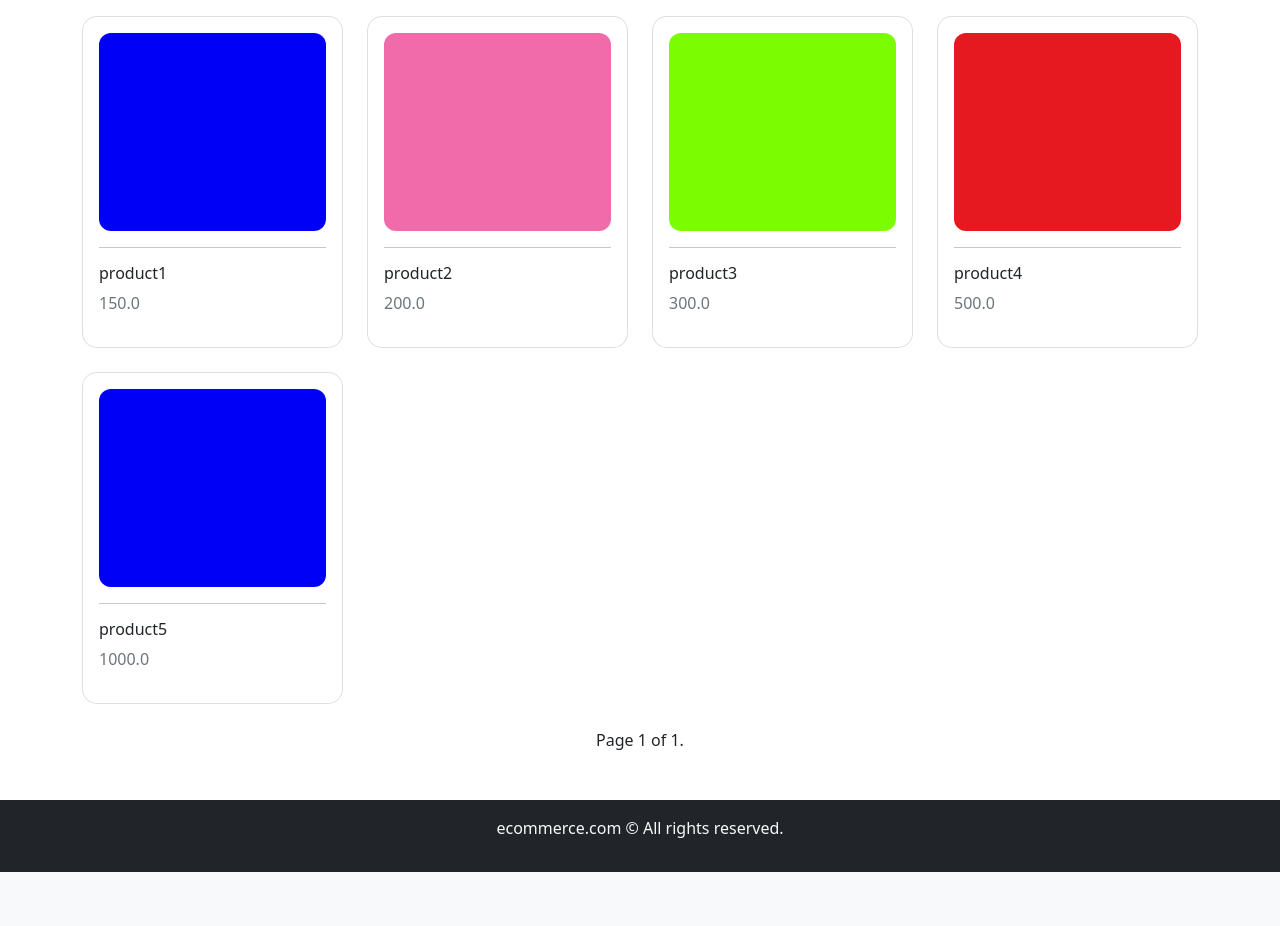
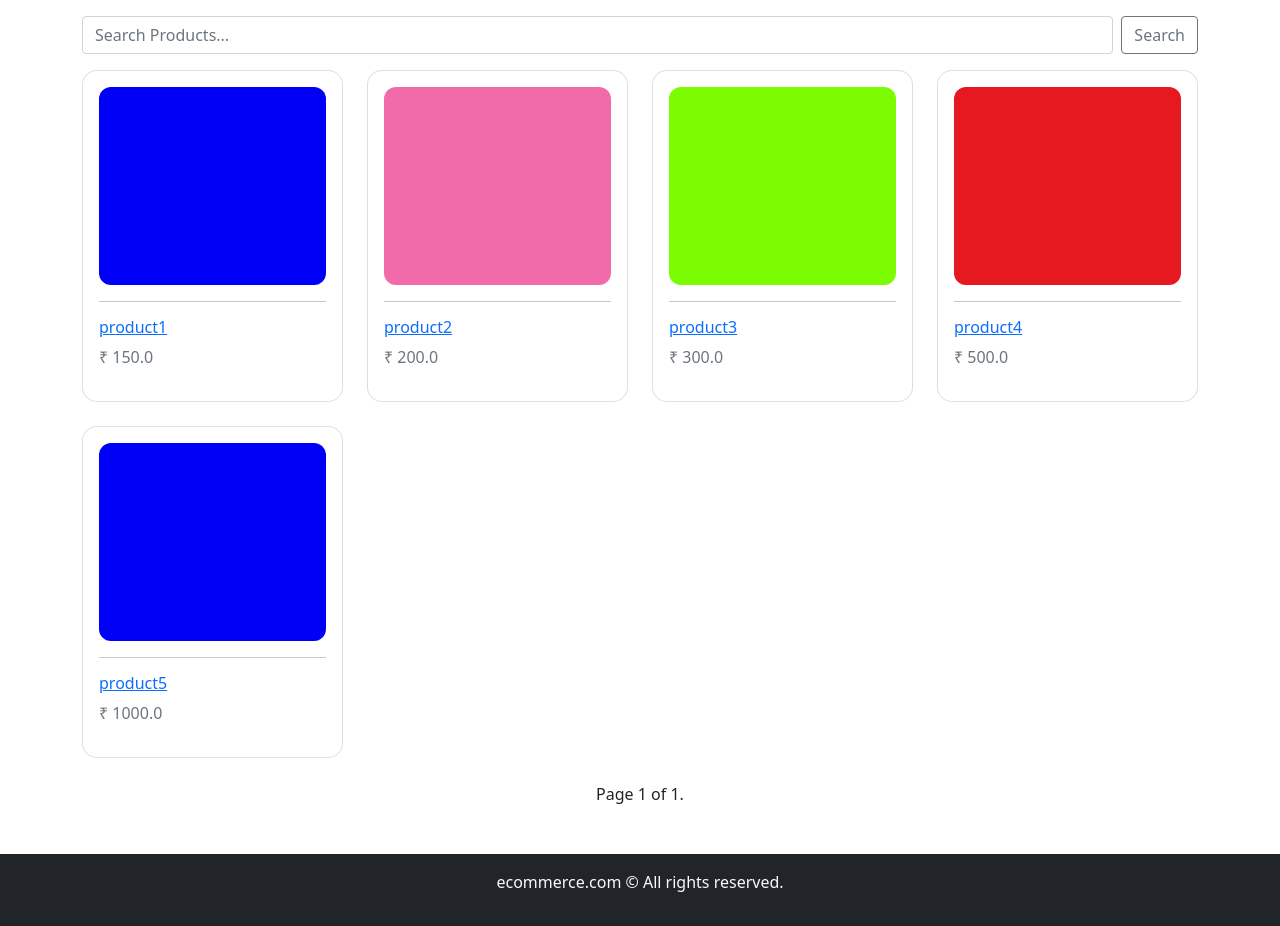
Before and after one commit to tiwarirahul479/django_projects, a Django app: page /shop/ in a window 1280 px wide. Shown: the part 56-982 px from the top of the page. Before the commit the page ends 928 px from the top, so only its background shows below. Run offline with Django 5.2, Linux system fonts and the light colour scheme; data comes from the database, SQL or seed files in the repository; both versions use the stored data as it was after the commit; some libraries are stand-ins or nearby versions.

Commit message:
[ADD]search in shop page, product page template

```diff
--- a/ecommerce/ecommerce/urls.py
+++ b/ecommerce/ecommerce/urls.py
@@ -25,6 +25,7 @@ urlpatterns = [
     path('admin/', admin.site.urls),
     path('', ecommerce_home, name="ecommerce_home"),
     path('shop/', shop_page, name="shop_page"),
+    path('shop/<uid>', product_page, name="product_page"),
 ]
 
 if settings.DEBUG:
--- a/ecommerce/products/models.py
+++ b/ecommerce/products/models.py
@@ -13,12 +13,13 @@ class Category(BaseModel):
 class Product(BaseModel):
     product_name = models.CharField(max_length=100)
     category = models.ForeignKey(Category, on_delete=models.CASCADE, related_name="products")
-    price = models.IntegerField()
+    price = models.FloatField()
     product_description = models.TextField()
     slug = models.SlugField(unique=True, null=True, blank=True)
     product_image = models.ImageField(upload_to="product", null=True)
 
 
+
 class ProductImage(BaseModel):
     product = models.ForeignKey(Product, on_delete=models.CASCADE, related_name="product_images")
     image = models.ImageField(upload_to="product")
--- a/ecommerce/products/views.py
+++ b/ecommerce/products/views.py
@@ -13,12 +13,28 @@ def ecommerce_home(request):
 def shop_page(request):
     products_queryset = Product.objects.all()
 
+    search_products = ''
+
+    if request.GET.get("search_products"):
+        search_products = request.GET.get("search_products")
+        products_queryset = products_queryset.filter(product_name__icontains = search_products)
+
     paginator = Paginator(products_queryset, 16)
     page_number = request.GET.get("page")
     products_page_obj = paginator.get_page(page_number)
 
     context = {
         'products': products_page_obj,
-        'page': "Shop"
+        'page': "Shop",
+        'search_products': search_products,
     }
     return render(request, "product/shop_page.html", context=context)
+
+def product_page(request, uid):
+    product_queryset = Product.objects.get(uid=uid)
+
+    context = {
+        'page': "Product",
+        'product': product_queryset,
+    }
+    return render(request, "product/product_page.html", context=context)
--- a/ecommerce/templates/product/shop_page.html
+++ b/ecommerce/templates/product/shop_page.html
@@ -2,16 +2,22 @@
 {% block start %}
 
 <div class="product_card_main">
+    <form class="d-flex my-3">
+      <input class="form-control me-2" type="search" name="search_products" autocomplete="off" value="{{search_products}}" placeholder="Search Products..." aria-label="Search">
+      <button class="btn btn-outline-secondary" type="submit">Search</button>
+    </form>
     {% if products %}
     <div class="row row-cols-1 row-cols-md-4 g-4">
         {% for product in products %}
             <div class="col">
             <div class="card h-100" style="border-radius: 15px;">
+              <a href="/shop/{{product.uid}}">
                 <img src="/media/{{product.product_image}}" class="card-img-top p-3 border-rounded" alt="not found" width="150" height="230" style="border-radius: 28px;">
+              </a>
                 <div class="card-body pt-0">
                     <hr class="mt-0">
-                    <h6 class="card-title">{{product.product_name}}</h6>
-                    <p class="text-muted">{{product.price}}</p>
+                    <h6 class="card-title"><a href="/shop/{{product.uid}}">{{product.product_name}}</a></h6>
+                    <p class="text-muted">&#8377; {{product.price}}</p>
                 </div>
             </div>
             </div>
@@ -36,7 +42,7 @@
       </div>
     {% else %}
     <div class="alert alert-info" role="alert">
-        Sorry, product not found for this website!
+        Sorry, no product found!
       </div>
     {% endif %}
 </div>
```
Also changed, not shown: ecommerce/templates/product/product_page.html (added, +30 -0 lines), ecommerce/db.sqlite3, ecommerce/products/migrations/0003_alter_product_price.py (added).
